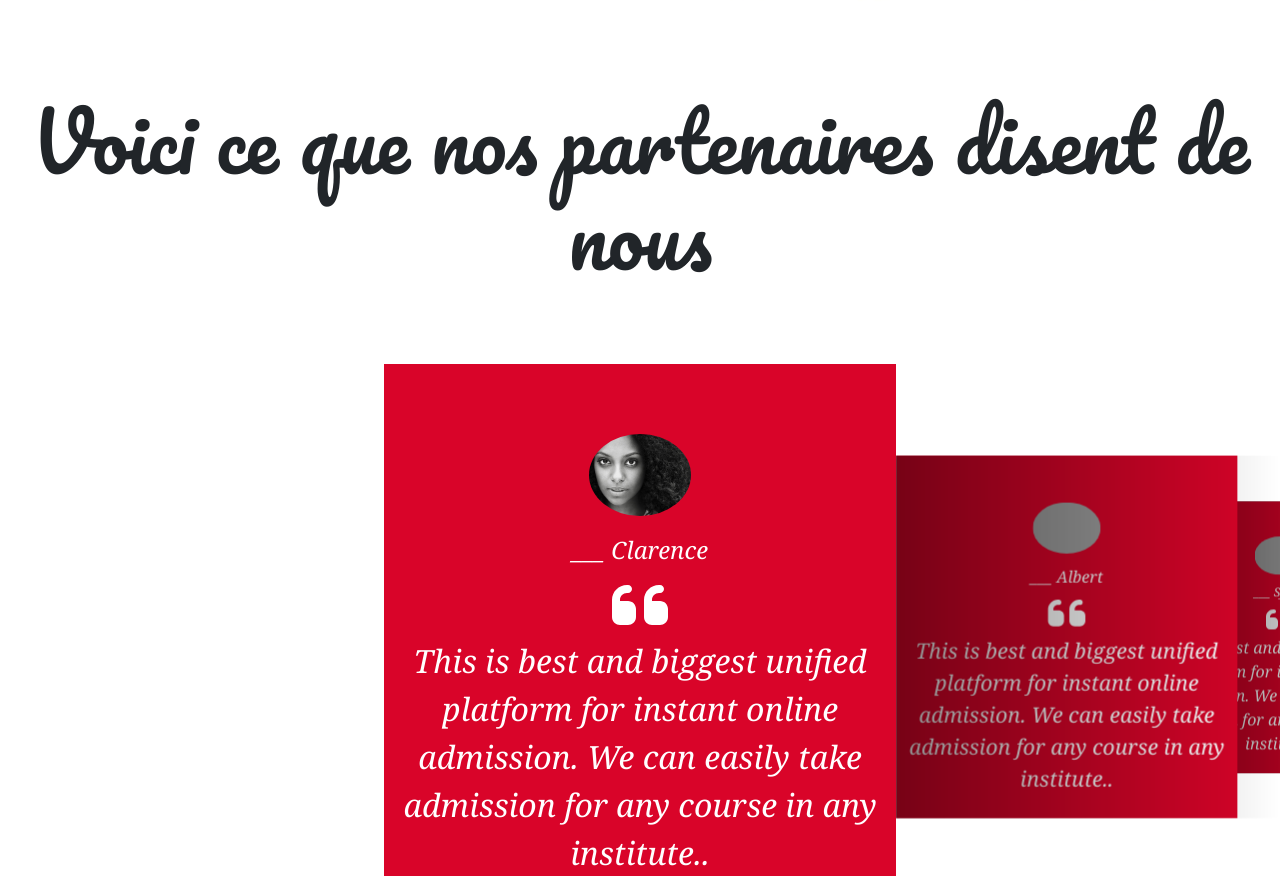
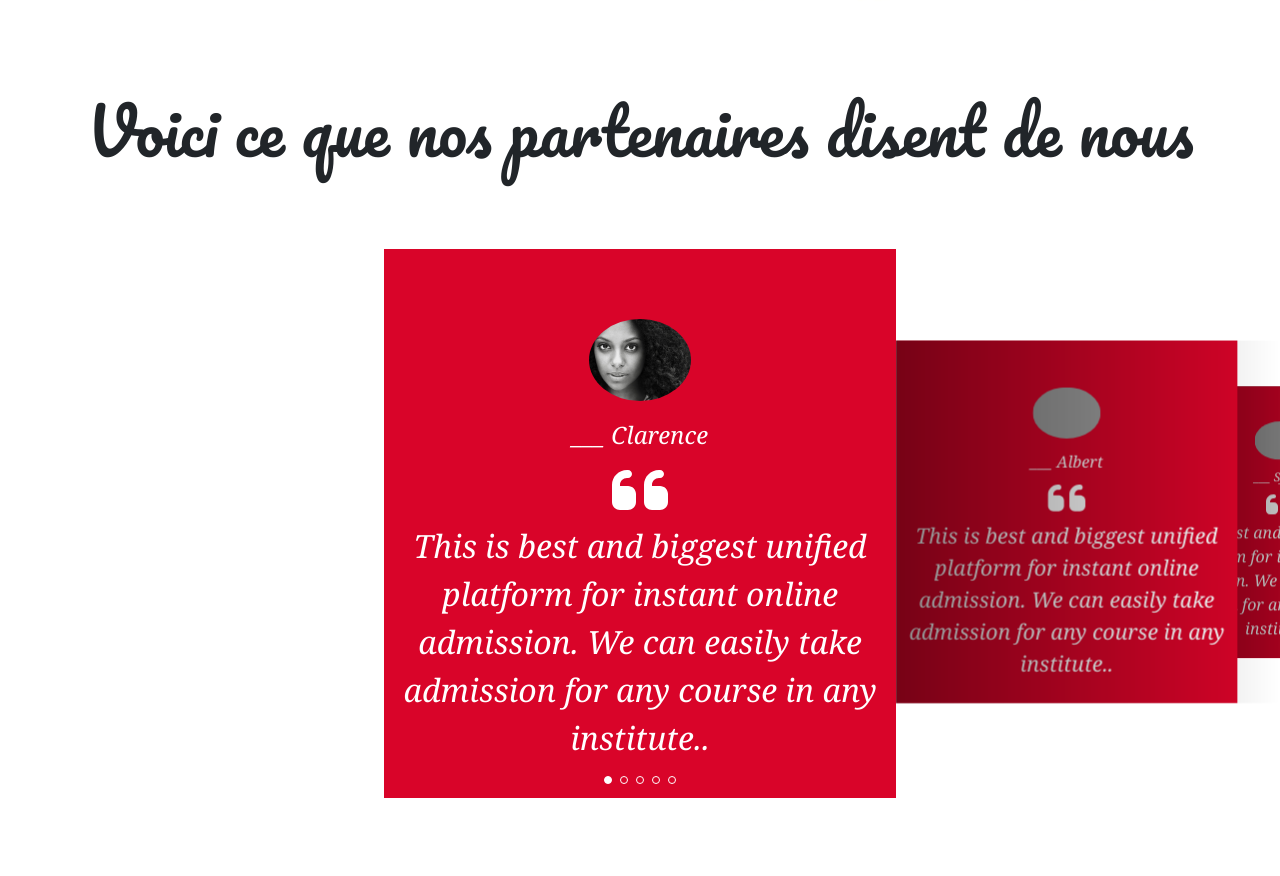
Before and after one commit to Alphonse-K/vinmartech, a React (Create React App) app: page / in a window 1280 px wide. Shown: the part 3679-4555 px from the top of the page. Built offline with nearby package versions, Linux system fonts and the light colour scheme; grey boxes are pictures that could not be loaded; a web font is replaced by a local one.

Commit message:
App.css updated

```diff
--- a/src/App.css
+++ b/src/App.css
@@ -456,7 +456,6 @@ ul li .link:hover::before {
 .swiper-container h1 {
   font-family: 'Pacifico', cursive;
   font-size: 4rem;
-  font-size: 5rem;
   text-align: center;
 }
 
```
